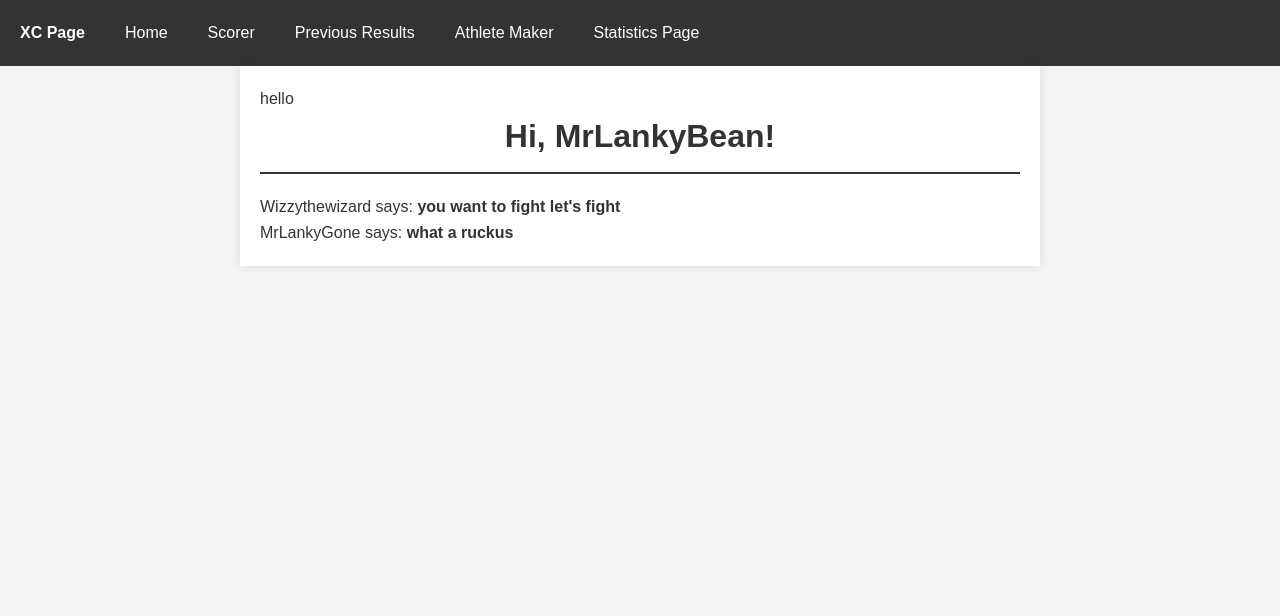
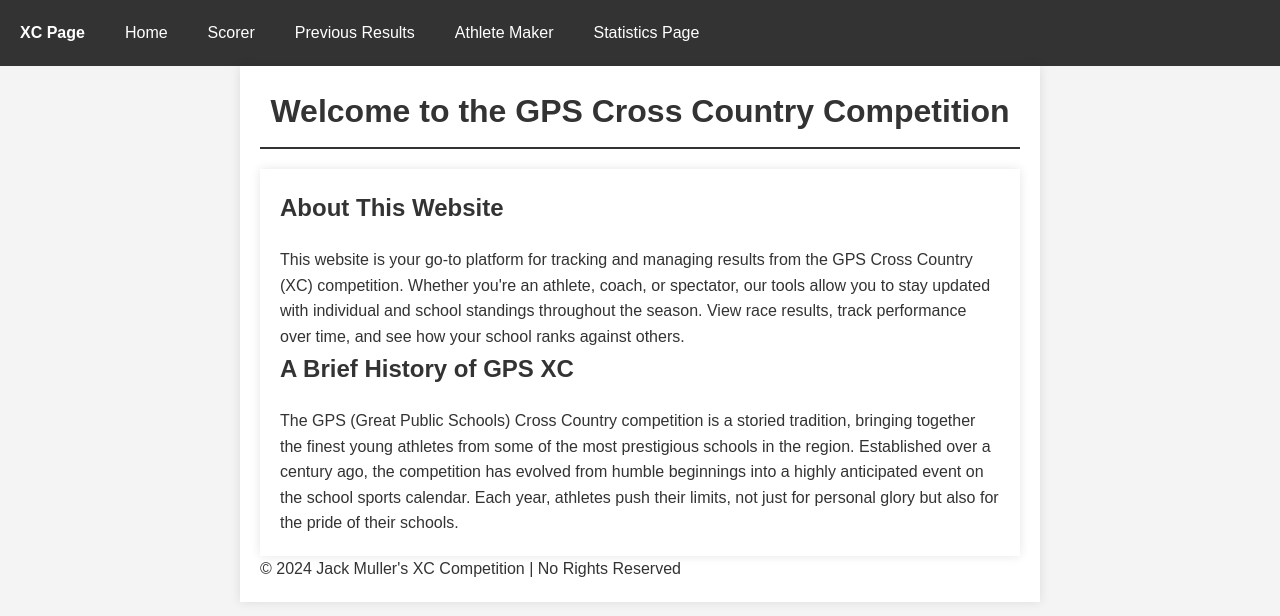
Before and after one commit to jack-muller/SDDmajorwork-XC, a Flask app: page /home in a window 1280 px wide. Shown: the top 616 px of the page. Run offline with Flask 3, Linux system fonts and the light colour scheme.

Commit message:
Polishin' n' that

```diff
--- a/app/individualscores/indivboardseason2.txt
+++ b/app/individualscores/indivboardseason2.txt
@@ -1,4 +1,3 @@
-100000:0
 100004:0
 100001:0
 100002:0
@@ -108,3 +107,4 @@
 100107:0
 100108:0
 100110:0
+100000:2
--- a/app/templates/home.html
+++ b/app/templates/home.html
@@ -2,10 +2,29 @@
 
 {% block content %}
 
-<p>hello</p>
-<h1>Hi, {{ userCurrent.username }}!</h1>
-{% for post in posts %}
-<div><p>{{ post.author.username }} says: <b>{{post.body}}</b></p></div>
-{% endfor %}
+<h1>
+    Welcome to the GPS Cross Country Competition
+</h1>
+
+<main>
+    <h2>About This Website</h2>
+    <p>
+        This website is your go-to platform for tracking and managing results from the GPS Cross Country (XC) competition.
+        Whether you're an athlete, coach, or spectator, our tools allow you to stay updated with individual and school standings
+        throughout the season. View race results, track performance over time, and see how your school ranks against others.
+    </p>
+
+    <h2>A Brief History of GPS XC</h2>
+    <p>
+        The GPS (Great Public Schools) Cross Country competition is a storied tradition, bringing together the finest young
+        athletes from some of the most prestigious schools in the region. Established over a century ago, the competition
+        has evolved from humble beginnings into a highly anticipated event on the school sports calendar. Each year,
+        athletes push their limits, not just for personal glory but also for the pride of their schools.
+    </p>
+</main>
+
+<footer>
+    © 2024 Jack Muller's XC Competition | No Rights Reserved
+</footer>
 
 {% endblock %}
```
Also changed, not shown: app/schoolscores/schoolboardseason2.txt (+8 -8 lines).
